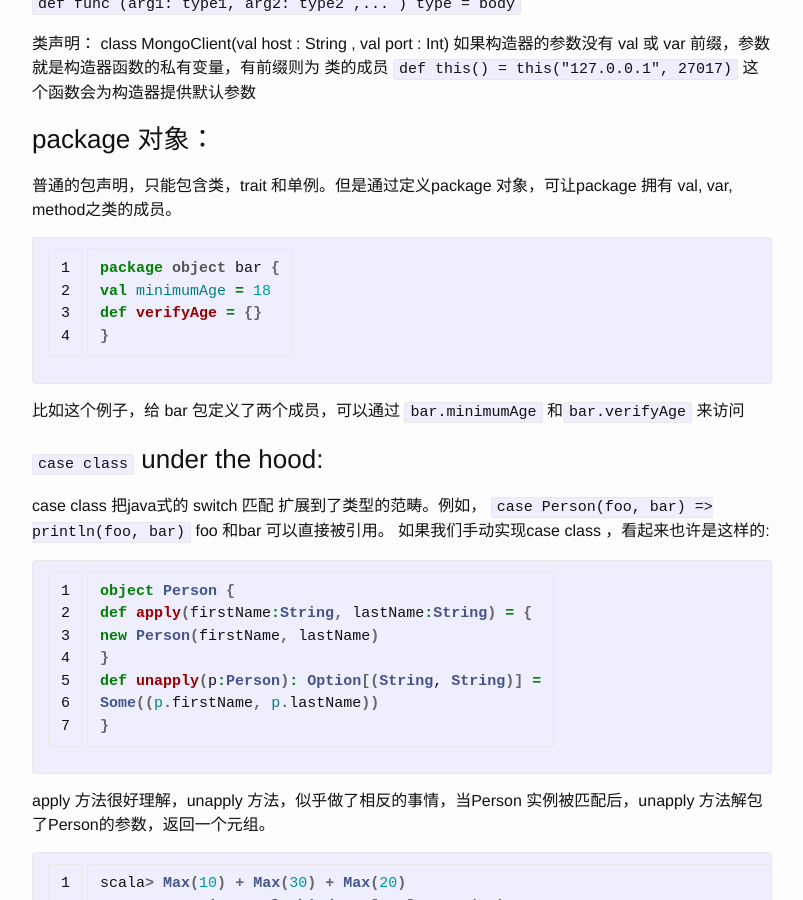
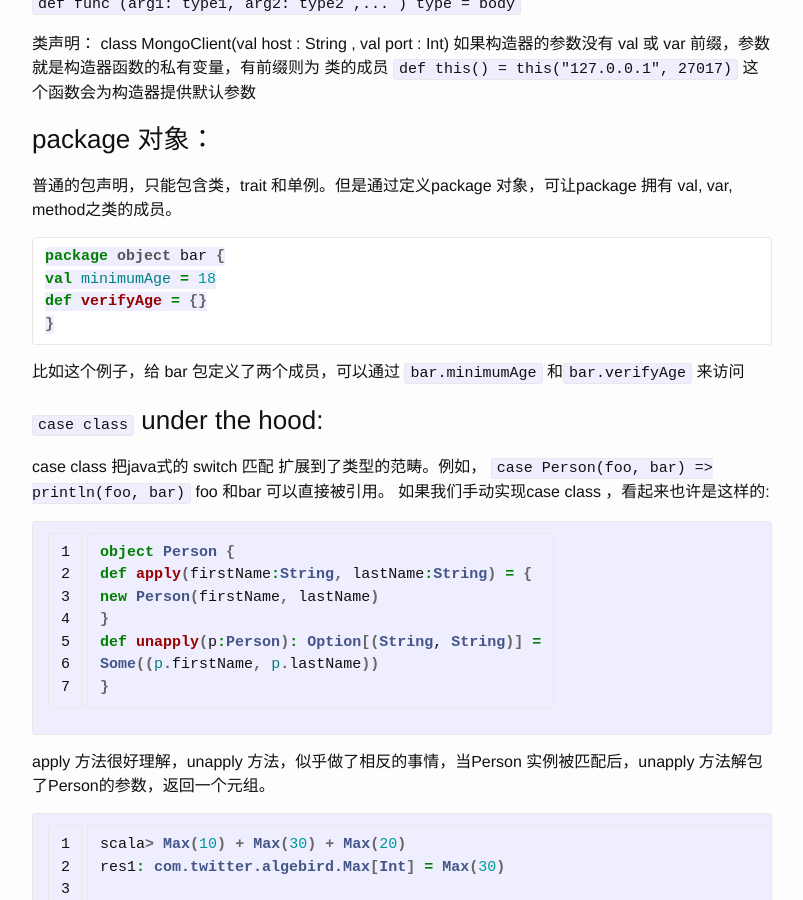
Before and after one commit to jude90/jude90.github.io, a Jekyll site: the page built from _posts/2015-08-04-scala-tips-1.markdown, in a window 1280 px wide and 900 px high, scrolled down 326 px. Shown: the whole window, without its empty margins (238-1041 px from the left). Built offline with Jekyll 4.4.1, drawn with Linux system fonts in a browser that asks for light colours; Markdown is read by kramdown in place of the engine named in the settings.

Commit message:
add collection1

````diff
--- a/_config.yml
+++ b/_config.yml
@@ -9,7 +9,8 @@ twitter_username: jekyllrb
 github_username:  jude90
 
 # Build settings
-markdown: kramdown
+# markdown: kramdown
+markdown: redcarpet
 kramdown:
   input: GFM
 # pygments: true
--- a/_posts/2015-08-04-scala-tips-1.markdown
+++ b/_posts/2015-08-04-scala-tips-1.markdown
@@ -16,12 +17,13 @@ class MongoClient(val host : String , val port : Int)
 
 ### package 对象：
 普通的包声明，只能包含类，trait 和单例。但是通过定义package 对象，可让package 拥有 val, var, method之类的成员。
-{% highlight scala linenos %}
+
+```scala
 package object bar {
 val minimumAge = 18
 def verifyAge = {}
 }
-{% endhighlight %}
+```
 比如这个例子，给 bar 包定义了两个成员，可以通过
 `bar.minimumAge` 和`bar.verifyAge` 来访问
 
--- a/_posts/2015-8-5-scala-tips-2.markdown
+++ b/_posts/2015-8-5-scala-tips-2.markdown
@@ -1,6 +1,7 @@
 ---
 layout: post
 title: Scala tips 2
+category: scala
 ---
 ### Scala 笔记2
 
````
Also changed, not shown: other parts of _posts/2015-08-04-scala-tips-1.markdown (+1 -0 lines).
